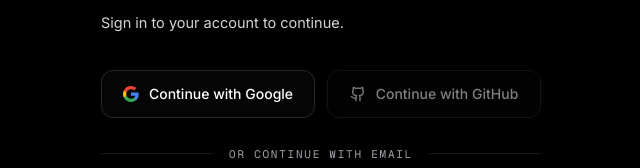
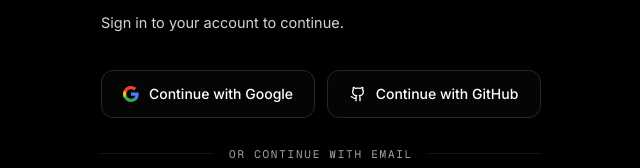
Before and after one commit to Olisagold/codeverity, a Next.js app in the folder apps/web/: page /login in a window 1280 px wide. Shown: the part 144-312 px from the top of the page, without its empty margins (319-959 px from the left). Built offline with nearby package versions, Linux system fonts and the light colour scheme; no server answers.

Commit message:
feat(auth): unify authentication error handling and update social login links

```diff
--- a/apps/web/app/(auth)/auth/callback/route.ts
+++ b/apps/web/app/(auth)/auth/callback/route.ts
@@ -29,11 +29,11 @@ export async function GET(request: NextRequest) {
       cache: 'no-store',
     });
     if (!response.ok) {
-      return NextResponse.redirect(new URL('/login?error=google_auth_failed', request.url));
+      return NextResponse.redirect(new URL('/login?error=auth_failed', request.url));
     }
     tokens = await response.json();
   } catch {
-    return NextResponse.redirect(new URL('/login?error=google_auth_failed', request.url));
+    return NextResponse.redirect(new URL('/login?error=auth_failed', request.url));
   }
 
   const redirect = NextResponse.redirect(new URL('/dashboard', request.url));
--- a/apps/web/app/(auth)/login/page.tsx
+++ b/apps/web/app/(auth)/login/page.tsx
@@ -11,9 +11,9 @@ import { PasswordField } from '@/components/ui/PasswordField';
 
 type Status = 'idle' | 'loading' | 'success';
 
-const GOOGLE_ERROR_MESSAGES: Record<string, string> = {
-  missing_code: 'Google sign-in was cancelled or did not return a code. Try again.',
-  google_auth_failed: "Google sign-in didn't go through. Try again, or use your email and password.",
+const AUTH_ERROR_MESSAGES: Record<string, string> = {
+  missing_code: 'Sign-in was cancelled or did not return a code. Try again.',
+  auth_failed: "Sign-in didn't go through. Try again, or use your email and password.",
 };
 
 function LoginForm() {
@@ -23,7 +23,7 @@ function LoginForm() {
   const [status, setStatus] = useState<Status>('idle');
   const router = useRouter();
   const searchParams = useSearchParams();
-  const googleError = GOOGLE_ERROR_MESSAGES[searchParams.get('error') ?? ''];
+  const authError = AUTH_ERROR_MESSAGES[searchParams.get('error') ?? ''];
 
   useEffect(() => {
     if (status !== 'success') return;
@@ -61,9 +61,9 @@ function LoginForm() {
     >
       <SocialButtons action="Continue" />
 
-      {googleError ? (
+      {authError ? (
         <p className="mt-4 text-center text-[13px] text-[#EF4444]" role="alert">
-          {googleError}
+          {authError}
         </p>
       ) : null}
 
--- a/apps/web/components/auth/SocialButtons.tsx
+++ b/apps/web/components/auth/SocialButtons.tsx
@@ -36,10 +36,10 @@ export function SocialButtons({ action }: SocialButtonsProps) {
         <GoogleIcon />
         {action} with Google
       </a>
-      <button type="button" disabled className={`${classes} cursor-not-allowed opacity-50`}>
+      <a href={`${API_URL}/v1/auth/github/login`} className={classes}>
         <GithubIcon aria-hidden="true" className="h-4 w-4" />
         {action} with GitHub
-      </button>
+      </a>
     </div>
   );
 }
--- a/apps/web/middleware.ts
+++ b/apps/web/middleware.ts
@@ -1,7 +1,6 @@
 import { NextResponse } from 'next/server';
 import type { NextRequest } from 'next/server';
 import { ACCESS_TOKEN_COOKIE } from '@/lib/auth/session';
-
 
 export function middleware(request: NextRequest) {
   const hasSession = request.cookies.has(ACCESS_TOKEN_COOKIE);
```
